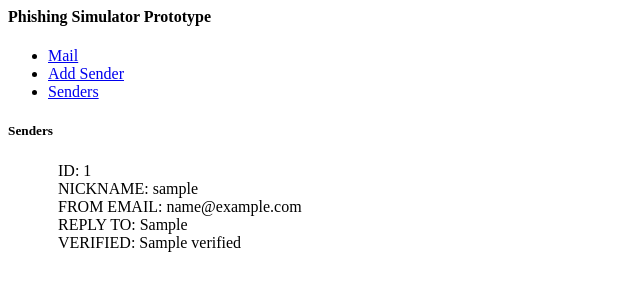
After one commit to wolfpack-studio/Wolfish-django-phishing-simulator, a Django app: template templates/list-senders.html in a window 1280 px wide. The commit adds this page. Shown: the top 300 px of the page, without its empty margins (0-640 px from the left). Run offline with Django 4.2, Linux system fonts and the light colour scheme; the template is opened without the code that fills it: most values are stand-ins (such as "Sample title", 1, 10 or a date in 2020).

Commit message:
Add senders list

```diff
--- a/mailer/urls.py
+++ b/mailer/urls.py
@@ -4,4 +4,5 @@ from .views import *
 urlpatterns = [
     path('', MailView, name="mail-view"),
     path('add-sender/', SenderAddView, name="add-sender-view"),
+    path('list-sender/', SenderListView, name="list-sender-view"),
 ]
--- /dev/null
+++ b/templates/list-senders.html
@@ -0,0 +1,18 @@
+{% load static %}
+
+
+
+<h4>Phishing Simulator Prototype</h4>
+{% include 'nav.html' %}
+<h5>Senders</h5>
+<div style="margin: 0 50px;">
+    {% for i in data %}
+        <div style="margin-bottom: 20px;">
+            <div>ID: {{ i.id }}</div>
+            <div>NICKNAME: {{ i.nickname }}</div>
+            <div>FROM EMAIL: {{ i.from_email }}</div>
+            <div>REPLY TO: {{ i.reply_to }}</div>
+            <div>VERIFIED: {{ i.verified }}</div>
+        </div>
+    {% endfor %}
+</div>
--- a/templates/nav.html
+++ b/templates/nav.html
@@ -8,6 +8,9 @@
       <li class="nav-item">
         <a class="nav-link" href="{% url 'add-sender-view' %}">Add Sender</a>
       </li>
+      <li class="nav-item">
+        <a class="nav-link" href="{% url 'list-sender-view' %}">Senders</a>
+      </li>
     </ul>
 
   </nav>
```
Also changed, not shown: mailer/views.py (+18 -0 lines).
